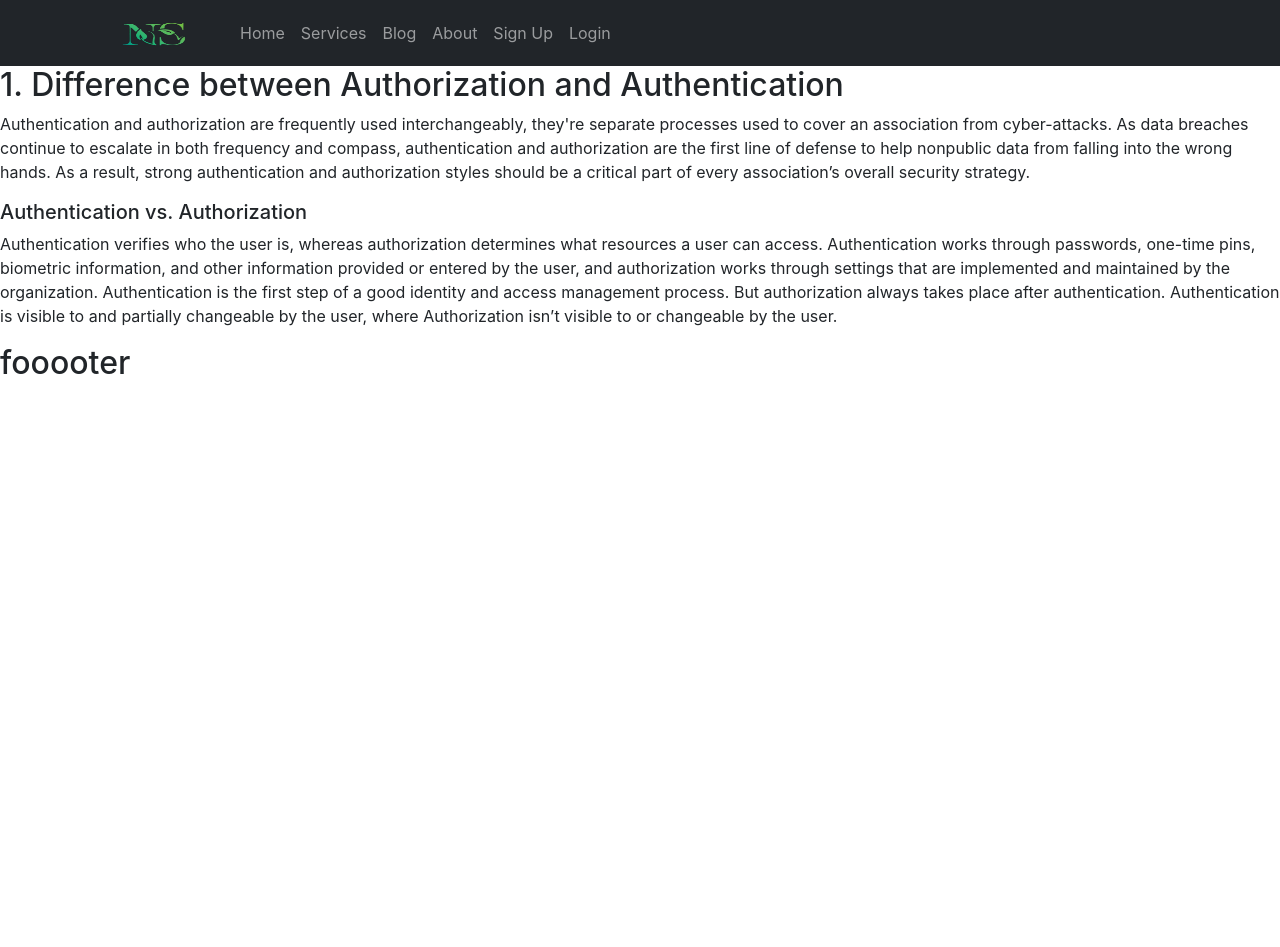
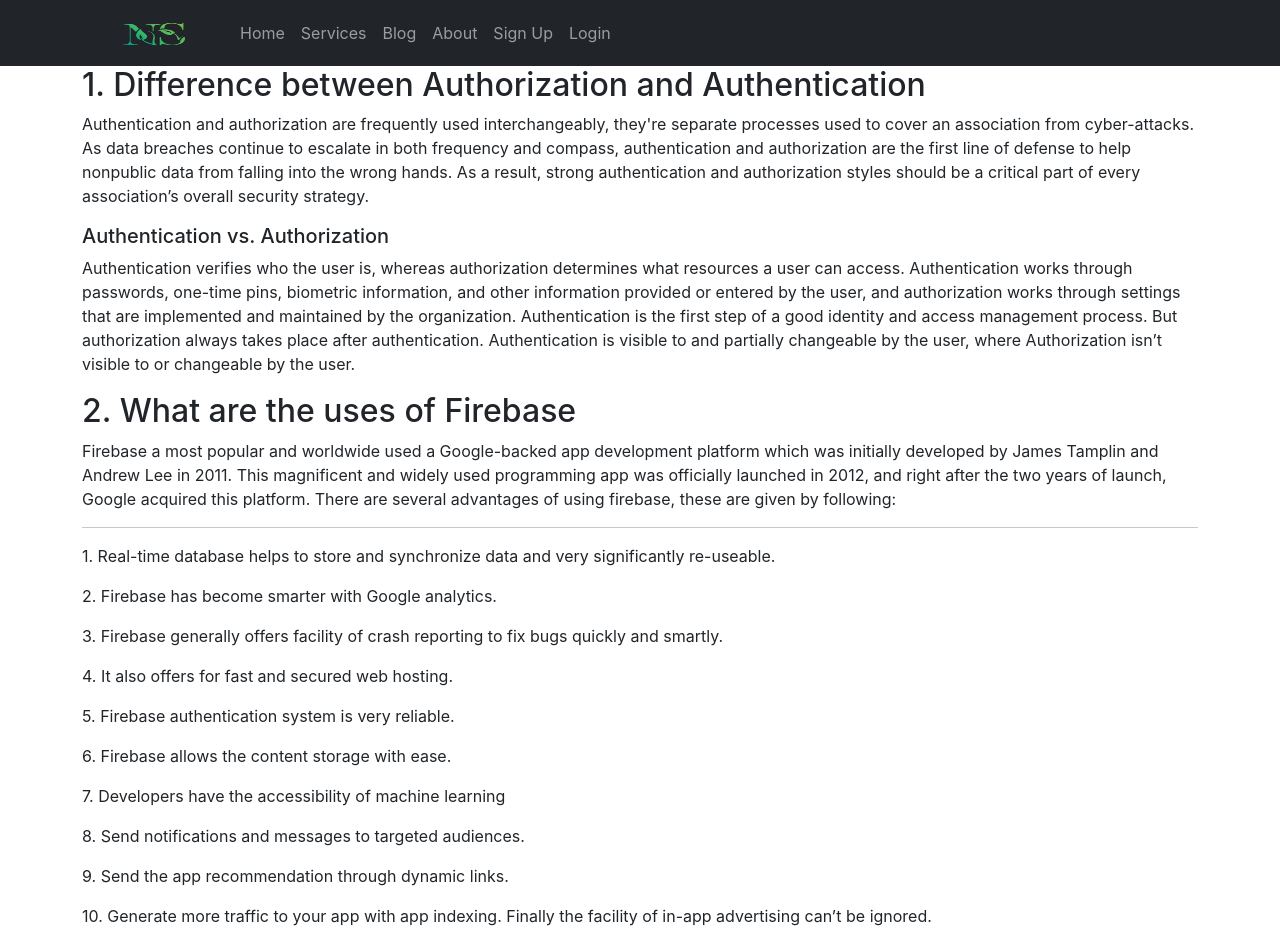
Before and after one commit to projit-1/projects-indipendent-service, a React (Create React App) app: page /blog in a window 1280 px wide. Shown: the top 947 px of the page. Before the commit the page ends 800 px from the top, so only its background shows below. Built offline with nearby package versions, Linux system fonts and the light colour scheme.

Commit message:
second question added

```diff
--- a/src/Pages/About/About.js
+++ b/src/Pages/About/About.js
@@ -2,7 +2,7 @@ import React from 'react';
 
 const About = () => {
     return (
-        <div>
+        <div className='container'>
             <p>
                 Welcome to NS Architect Ltd., your number one source for all things [product]. We're dedicated to providing you the very best of [product], with an emphasis on [store characteristic 1], [store characteristic 2], [store characteristic 3].
 
--- a/src/Pages/Blog/Blog.js
+++ b/src/Pages/Blog/Blog.js
@@ -2,13 +2,31 @@ import React from 'react';
 
 const Blog = () => {
     return (
-        <div>
+        <div className='container'>
             <div className="first-question">
                 <h2> 1.  Difference between Authorization and Authentication</h2>
                 <p> Authentication and authorization are frequently used interchangeably, they're separate processes used to cover an association from cyber-attacks. As data breaches continue to escalate in both frequency and compass, authentication and authorization are the first line of defense to help nonpublic data from falling into the wrong hands. As a result, strong authentication and authorization styles should be a critical part of every association’s overall security strategy.</p>
                 <h5> Authentication vs. Authorization</h5>
                 <p>Authentication verifies who the user is, whereas authorization determines what resources a user can access. Authentication works through passwords, one-time pins, biometric information, and other information provided or entered by the user, and authorization works through settings that are implemented and maintained by the organization. Authentication is the first step of a good identity and access management process. But authorization always takes place after authentication. Authentication is visible to and partially changeable by the user, where Authorization isn’t visible to or changeable by the user.</p>
             </div>
+            <div className="second-question">
+                <h2> 2.  What are the uses of Firebase</h2>
+                <p> Firebase a most popular and worldwide used a Google-backed app development platform which was initially developed by James Tamplin and Andrew Lee in 2011. This magnificent and widely used programming app was officially launched in 2012, and right after the two years of launch, Google acquired this platform. There are several advantages of using firebase, these are given by following: </p>
+                <hr />
+                <p> 1. Real-time database helps to store and synchronize data and very significantly re-useable. </p>
+                <p>2. Firebase has become smarter with Google analytics.</p>
+                <p>3. Firebase generally offers facility of crash reporting to fix bugs quickly and smartly.</p>
+                <p>4. It also offers for fast and secured web hosting.</p>
+                <p>5. Firebase authentication system is very reliable.</p>
+                <p>6. Firebase allows the content storage with ease.</p>
+                <p>7. Developers have the accessibility of machine learning</p>
+                <p>8. Send notifications and messages to targeted audiences.</p>
+                <p>9. Send the app recommendation through dynamic links.</p>
+                <p>10. Generate more traffic to your app with app indexing.
+                    Finally the facility of in-app advertising can’t be ignored.
+                </p>
+                <p>So we can say that Firebase is one of the effective, efficient, smart platforms what people want, that have made the task of the app developers simpler to much extent.</p>
+            </div>
         </div>
     );
 };
--- /dev/null
+++ b/src/Pages/Footer/Footer.css
@@ -0,0 +1,7 @@
+.footer {
+    height: 200px;
+    text-align: center;
+    padding-top: 50px;
+    font-size: 20px;
+
+}
--- a/src/Pages/Footer/Footer.js
+++ b/src/Pages/Footer/Footer.js
@@ -1,9 +1,11 @@
 import React from 'react';
-
+import './Footer.css'
 const Footer = () => {
     return (
-        <div>
-            <h2>fooooter</h2>
+        <div className="footer w-100 bg-dark">
+            <div >
+                <p className='text-light'>Copyright © NS Architect Ltd. </p>
+            </div>
         </div>
     );
 };
```
